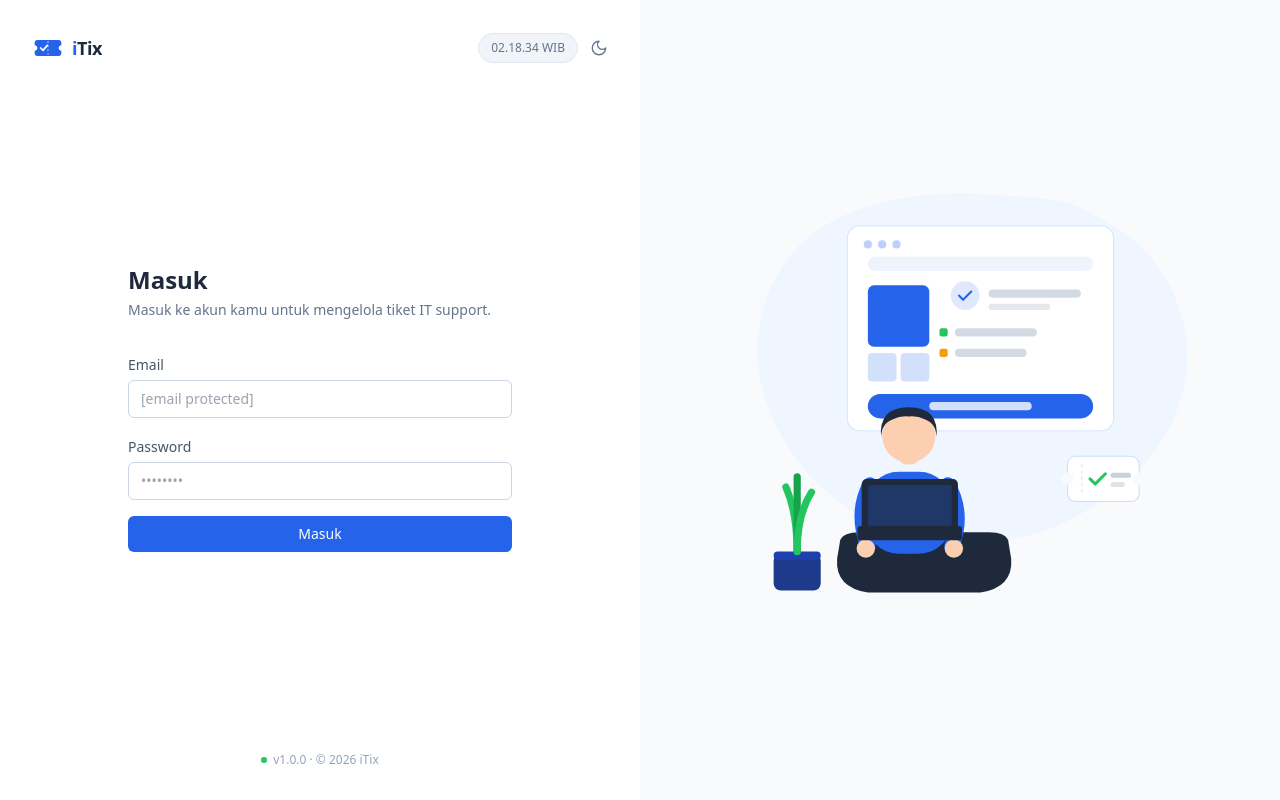
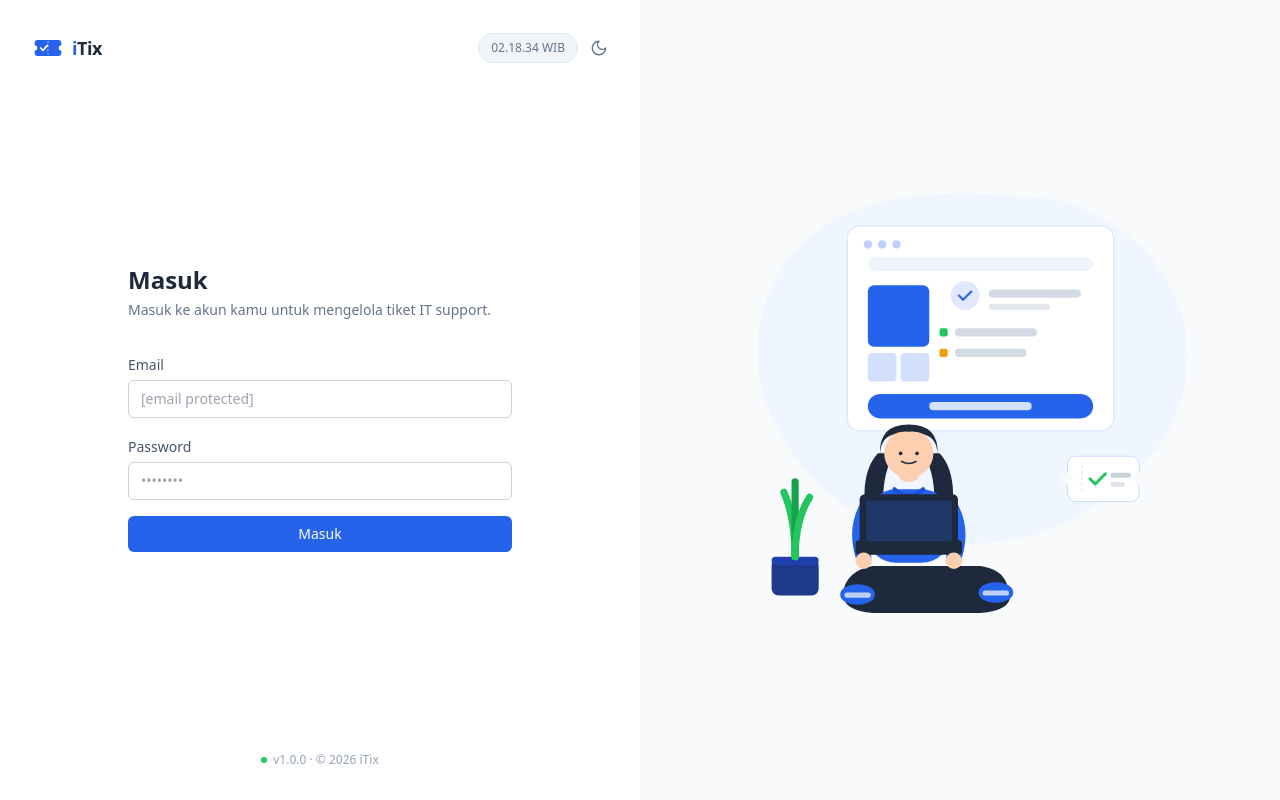
Before and after one commit to adiapandi/ticketsys, a React (Vite) app in the folder frontend/: page /login in a window 1280 px wide. Built offline with nearby package versions, Linux system fonts and the light colour scheme; no server answers.

Commit message:
Enhance LoginIllustration with more details
Updated the illustration of a seated person with a laptop, adding more detail to the hair, body, and laptop. Adjusted the positioning and styling of various elements for improved visual representation.

```diff
--- a/frontend/src/components/LoginIllustration.tsx
+++ b/frontend/src/components/LoginIllustration.tsx
@@ -33,7 +33,7 @@ export function LoginIllustration() {
       <rect x="220" y="212" width="100" height="8" rx="4" fill="white" fillOpacity="0.8" />
 
       {/* Tanaman */}
-      <g transform="translate(60 250)">
+      <g transform="translate(58 255)">
         <rect x="8" y="110" width="46" height="36" rx="7" fill="#1E3A8A" />
         <rect x="8" y="108" width="46" height="8" rx="4" fill="#1E40AF" />
         <path d="M31 108 Q31 70 20 45" stroke="#22C55E" strokeWidth="7" strokeLinecap="round" fill="none" />
@@ -41,62 +41,73 @@ export function LoginIllustration() {
         <path d="M31 108 Q31 72 45 50" stroke="#22C55E" strokeWidth="7" strokeLinecap="round" fill="none" />
       </g>
 
-      {/* Orang duduk bersila dengan laptop */}
-      <g transform="translate(120 235)">
+      {/* Orang duduk bersila dengan laptop - versi lebih detail */}
+      <g transform="translate(120 250)">
+        {/* Rambut belakang, mengalir sampai bahu */}
+        <path
+          d="M50 12 C40 22 34 42 38 68 C40 84 46 95 53 100 L61 100
+             C57 90 55 74 55 58 C55 38 59 22 67 12 Z"
+          fill="#1E293B"
+          className="dark:fill-slate-900"
+        />
+        <path
+          d="M110 12 C120 22 126 42 122 68 C120 84 114 95 107 100 L99 100
+             C103 90 105 74 105 58 C105 38 101 22 93 12 Z"
+          fill="#1E293B"
+          className="dark:fill-slate-900"
+        />
+
         {/* Kaki bersila */}
         <path
-          d="M10 130 Q8 158 40 163 L150 163 Q182 158 180 130 L177 112 Q174 104 158 104 L32 104 Q16 104 13 112 Z"
+          d="M18 140 Q8 165 45 168 L150 168 Q190 165 175 138
+             Q170 125 150 122 L45 122 Q25 125 18 140 Z"
           fill="#1E293B"
           className="dark:fill-slate-600"
         />
 
-        {/* Lengan kiri (dari sudut pandang kita) */}
-        <path
-          d="M42 58 Q28 85 40 118"
-          stroke="#2563EB"
-          strokeWidth="15"
-          strokeLinecap="round"
-          fill="none"
-        />
-        {/* Lengan kanan */}
-        <path
-          d="M118 58 Q134 85 122 118"
-          stroke="#2563EB"
-          strokeWidth="15"
-          strokeLinecap="round"
-          fill="none"
-        />
+        {/* Sepatu */}
+        <ellipse cx="30" cy="150" rx="17" ry="10" fill="#2563EB" />
+        <rect x="17" y="148" width="26" height="5" rx="2.5" fill="white" fillOpacity="0.7" />
+        <ellipse cx="165" cy="148" rx="17" ry="10" fill="#2563EB" />
+        <rect x="152" y="146" width="26" height="5" rx="2.5" fill="white" fillOpacity="0.7" />
 
-        {/* Badan */}
-        <rect x="38" y="45" width="84" height="80" rx="32" fill="#2563EB" />
+        {/* Lengan */}
+        <path d="M42 60 Q26 84 36 114" stroke="#2563EB" strokeWidth="15" strokeLinecap="round" fill="none" />
+        <path d="M118 60 Q134 84 124 114" stroke="#2563EB" strokeWidth="15" strokeLinecap="round" fill="none" />
+
+        {/* Badan / baju */}
+        <rect x="38" y="47" width="84" height="72" rx="30" fill="#2563EB" />
+        {/* Kerah */}
+        <path d="M66 47 Q80 60 94 47" stroke="#1D4ED8" strokeWidth="4" fill="none" strokeLinecap="round" />
 
         {/* Leher */}
-        <rect x="70" y="20" width="20" height="18" rx="8" fill="#FBCFB0" />
+        <rect x="70" y="22" width="20" height="18" rx="8" fill="#FBCFB0" />
 
         {/* Kepala */}
-        <circle cx="80" cy="10" r="26" fill="#FBCFB0" />
+        <circle cx="80" cy="12" r="24" fill="#FBCFB0" />
 
-        {/* Rambut - menutup atas & samping kepala secara natural, tidak turun ke bawah */}
+        {/* Rambut atas */}
         <path
-          d="M53 12
-             Q50 -18 80 -18
-             Q110 -18 107 12
-             Q107 -2 96 -6
-             Q88 -10 80 -9
-             Q72 -10 64 -6
-             Q53 -2 53 12 Z"
+          d="M52 14 Q50 -16 80 -16 Q110 -16 108 14
+             Q108 -2 96 -6 Q88 -10 80 -9 Q72 -10 64 -6
+             Q52 -2 52 14 Z"
           fill="#1E293B"
           className="dark:fill-slate-900"
         />
 
-        {/* Tangan (di ujung lengan, dekat laptop) */}
-        <circle cx="38" cy="120" r="9" fill="#FBCFB0" />
-        <circle cx="124" cy="120" r="9" fill="#FBCFB0" />
+        {/* Wajah: mata + senyum */}
+        <circle cx="72" cy="12" r="1.8" fill="#1E293B" className="dark:fill-slate-900" />
+        <circle cx="88" cy="12" r="1.8" fill="#1E293B" className="dark:fill-slate-900" />
+        <path d="M73 20 Q80 24 87 20" stroke="#1E293B" strokeWidth="1.5" fill="none" strokeLinecap="round" className="dark:stroke-slate-900" />
 
         {/* Laptop */}
-        <rect x="30" y="98" width="102" height="14" rx="3" fill="#1E293B" className="dark:fill-slate-600" />
-        <rect x="34" y="52" width="94" height="52" rx="5" fill="#1E293B" className="dark:fill-slate-600" />
-        <rect x="40" y="58" width="82" height="40" rx="2" fill="#2563EB" fillOpacity="0.25" />
+        <rect x="28" y="97" width="104" height="14" rx="3" fill="#1E293B" className="dark:fill-slate-600" />
+        <rect x="32" y="52" width="96" height="52" rx="5" fill="#1E293B" className="dark:fill-slate-600" />
+        <rect x="38" y="58" width="84" height="40" rx="2" fill="#2563EB" fillOpacity="0.25" />
+
+        {/* Tangan di atas laptop */}
+        <circle cx="36" cy="117" r="8" fill="#FBCFB0" />
+        <circle cx="124" cy="117" r="8" fill="#FBCFB0" />
       </g>
 
       {/* Kartu ticket melayang */}
```
